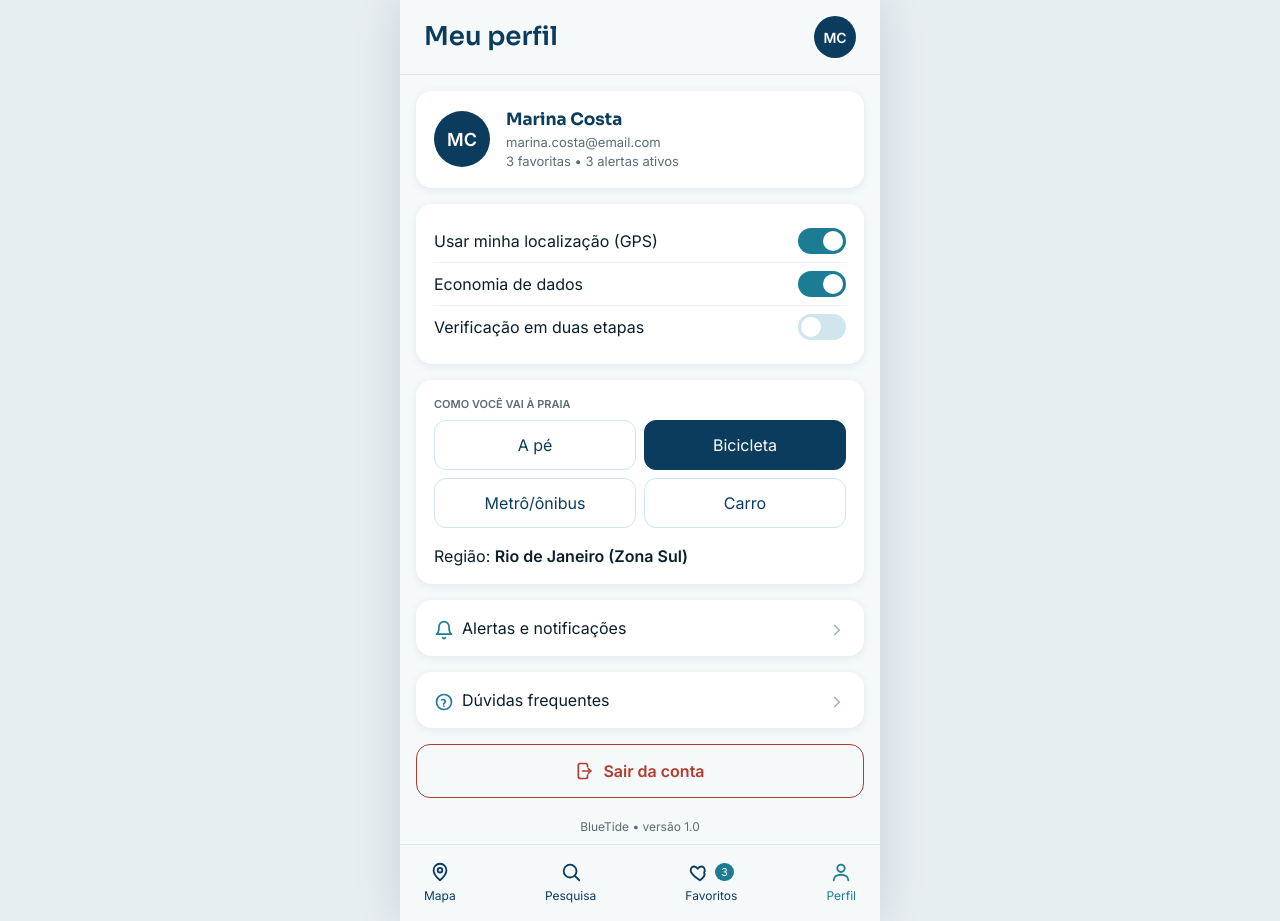
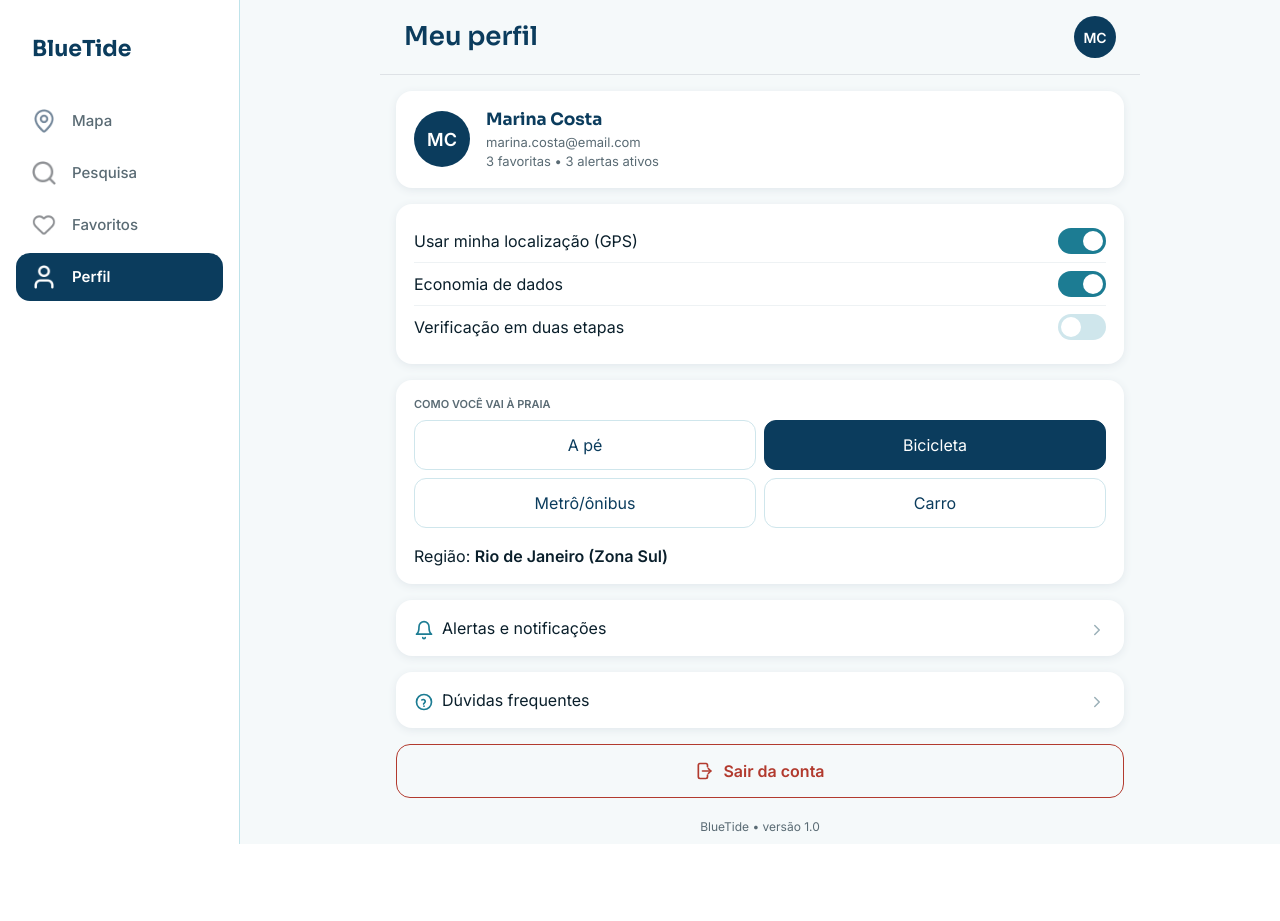
Before and after one commit to vitorllr/INF1039-2026.2-Team-4, a Django app: page /perfil/ in a window 1280 px wide. After the commit the page ends 844 px from the top, so only its background shows below. Run offline with Django 5.2, Linux system fonts and the light colour scheme.

Commit message:
deixei a tela de perfil responsiva com o media query

```diff
--- a/Sprint-5/bluetide/bluetideapp/static/css/perfil.css
+++ b/Sprint-5/bluetide/bluetideapp/static/css/perfil.css
@@ -3,6 +3,11 @@ body {
     font-family: "Inter", sans-serif;
     color: #0A1F2B;
     background-color: #E7EEF1;
+    display: flex;
+    height: 100vh;
+    height: 100dvh;
+    margin: 0;
+    overflow: hidden;
 }
 
 h1,h2,h3 {
@@ -16,13 +21,17 @@ a {
 }
 
 .celular {
+    flex: 1;
+    min-width: 0;
+    overflow-y: auto;
+    background-color: #F5F9FA;
+}
+
+.celular > *:not(.topo-celular) {
     width: 100%;
-    max-width: 420px;
-    margin: 0 auto;
-    min-height: 100vh;
-    min-height: 100dvh;
-    background-color: #F5F9FA;
-    box-shadow: 0 0 40px #c7d2d8;
+    max-width: 760px;
+    margin-left: auto;
+    margin-right: auto;
 }
 
 .topo h1 {
@@ -135,30 +144,11 @@ a {
     color: #5A6B74;
 }
 
-.menu {
-    background-color: #F5F9FA;
-    border-top: 1px solid #DCE7EB;
-    padding-bottom: calc(1rem + env(safe-area-inset-bottom));
-}
 
-.item-menu {
-    color: #0B3C5D;
-    font-size: 12px;
-}
-
-.ativo {
-    color: #1C7C93;
-}
-
-.badge-nav {
-    background-color: #1C7C93;
-    color: #FFFFFF;
-    border-radius: 20px;
-    font-size: 11px;
-    padding: 1px 6px;
-}
 
 @media (max-width: 380px) {
+
+
     .topo h1 {
         font-size: 20px;
     }
@@ -176,24 +166,170 @@ a {
         font-size: 16px;
     }
 
-    .menu {
-        padding-left: 1rem !important;
-        padding-right: 1rem !important;
-    }
-}
 
-@media (max-width: 480px) {
-    .celular {
-        box-shadow: none;
-    }
+
 }
 
 @media (min-width: 768px) {
-    .celular {
-        max-width: 480px;
-    }
 
     .topo h1 {
         font-size: 26px;
     }
+
 }
+
+.sidemenu {
+    flex-shrink: 0;
+    width: 240px;
+    padding: 16px;
+    background-color: #FFFFFF;
+    border-right: 1px solid #BFE3EA;
+}
+
+.sidemenu-topo {
+    display: flex;
+    justify-content: space-between;
+    align-items: center;
+    padding: 16px;
+    margin-bottom: 16px;
+}
+
+.sidemenu-marca {
+    font-family: "Sora", sans-serif;
+    font-size: 22px;
+    font-weight: 700;
+    color: #0B3C5D;
+}
+
+.botao-fechar {
+    display: none;
+    padding: 4px;
+    background: none;
+    border: 0;
+    color: #0A1F2B;
+}
+
+.sidemenu-lista {
+    display: flex;
+    flex-direction: column;
+    gap: 4px;
+    margin: 0;
+    padding: 0;
+    list-style: none;
+}
+
+.sidemenu-link {
+    display: flex;
+    align-items: center;
+    gap: 16px;
+    padding: 12px 16px;
+    border-radius: 14px;
+    color: #5A6B74;
+    font-size: 15px;
+    font-weight: 500;
+}
+
+.sidemenu-link:hover {
+    background-color: #BFE3EA;
+    color: #0B3C5D;
+}
+
+.sidemenu-link img {
+    width: 24px;
+    height: 24px;
+    object-fit: contain;
+    opacity: 0.6;
+}
+
+.sidemenu-link.ativo {
+    background-color: #0B3C5D;
+    color: #FFFFFF;
+    font-weight: 600;
+}
+
+.sidemenu-link.ativo img {
+    filter: brightness(0) invert(1);
+    opacity: 1;
+}
+
+.fundo-escuro {
+    display: none;
+}
+
+.topo-celular {
+    display: none;
+}
+
+.botao-topo {
+    display: grid;
+    place-items: center;
+    width: 48px;
+    height: 48px;
+    padding: 0;
+    background-color: #FFFFFF;
+    border: 0;
+    border-radius: 14px;
+    box-shadow: 0 2px 10px rgba(11, 60, 93, 0.12);
+    color: #0B3C5D;
+}
+
+@media (max-width: 991.98px) {
+    .sidemenu {
+        position: fixed;
+        top: 0;
+        bottom: 0;
+        left: 0;
+        z-index: 1050;
+        width: 260px;
+        padding: 0;
+        border-right: 0;
+        transform: translateX(-100%);
+        transition: transform 0.3s ease;
+    }
+
+    .sidemenu-topo {
+        padding: 16px 20px;
+        margin-bottom: 0;
+        border-bottom: 1px solid #BFE3EA;
+    }
+
+    .botao-fechar {
+        display: block;
+    }
+
+    .sidemenu-lista {
+        padding: 16px;
+    }
+
+    .menu-aberto .sidemenu {
+        transform: translateX(0);
+        box-shadow: 0 0 30px rgba(10, 31, 43, 0.2);
+    }
+
+    .menu-aberto .fundo-escuro {
+        display: block;
+        position: fixed;
+        inset: 0;
+        z-index: 1040;
+        background-color: rgba(10, 31, 43, 0.5);
+    }
+
+    .topo-celular {
+        display: flex;
+        align-items: center;
+        gap: 16px;
+        position: sticky;
+        top: 0;
+        z-index: 10;
+        padding: 16px;
+        background-color: #FFFFFF;
+        border-bottom: 1px solid #BFE3EA;
+    }
+}
+
+@media (max-width: 575.98px) {
+    .topo {
+        padding-left: 16px !important;
+        padding-right: 16px !important;
+    }
+}
--- a/Sprint-5/bluetide/bluetideapp/templates/perfil.html
+++ b/Sprint-5/bluetide/bluetideapp/templates/perfil.html
@@ -12,8 +12,55 @@
 </head>
 
 <body>
+    <nav class="sidemenu" aria-label="Menu principal">
+        <div class="sidemenu-topo">
+            <a href="{% url 'mapa_web' %}" class="sidemenu-marca">BlueTide</a>
+            <button type="button" class="botao-fechar" onclick="fecharMenu()" aria-label="Fechar menu">
+                <svg width="22" height="22" viewBox="0 0 24 24" fill="none" stroke="currentColor" stroke-width="2" stroke-linecap="round">
+                    <path d="M6 6l12 12M18 6L6 18" />
+                </svg>
+            </button>
+        </div>
+        <ul class="sidemenu-lista">
+            <li>
+                <a href="{% url 'mapa_web' %}" class="sidemenu-link">
+                    <img src="{% static 'imagens/icone-local.png' %}" alt="">
+                    Mapa
+                </a>
+            </li>
+            <li>
+                <a href="{% url 'pesquisa' %}" class="sidemenu-link">
+                    <img src="{% static 'imagens/icone-busca.png' %}" alt="">
+                    Pesquisa
+                </a>
+            </li>
+            <li>
+                <a href="{% url 'favoritos' %}" class="sidemenu-link">
+                    <img src="{% static 'imagens/icone-favoritos.png' %}" alt="">
+                    Favoritos
+                </a>
+            </li>
+            <li>
+                <a href="{% url 'perfil' %}" class="sidemenu-link ativo" aria-current="page">
+                    <img src="{% static 'imagens/icone-usuario.png' %}" alt="">
+                    Perfil
+                </a>
+            </li>
+        </ul>
+    </nav>
+
+    <div class="fundo-escuro" onclick="fecharMenu()"></div>
 
     <div class="celular d-flex flex-column">
+
+        <header class="topo-celular">
+            <button type="button" class="botao-topo" onclick="abrirMenu()" aria-label="Abrir menu">
+                <svg width="24" height="24" viewBox="0 0 24 24" fill="none" stroke="currentColor" stroke-width="2" stroke-linecap="round">
+                    <path d="M4 7h16M4 12h16M4 17h16" />
+                </svg>
+            </button>
+            <span class="sidemenu-marca">BlueTide</span>
+        </header>
 
         <header class="topo d-flex justify-content-between align-items-center px-4 py-3 border-bottom">
             <h1 class="m-0">Meu perfil</h1>
@@ -125,40 +172,19 @@
 
         </div>
 
-        <nav class="menu d-flex justify-content-between px-4 py-3 mt-auto">
-            <div class="item-menu d-flex flex-column align-items-center gap-1">
-                <svg width="22" height="22" viewBox="0 0 24 24" fill="none" stroke="currentColor" stroke-width="2" stroke-linecap="round" stroke-linejoin="round">
-                    <path d="M12 21s7-6 7-11a7 7 0 0 0-14 0c0 5 7 11 7 11z"></path>
-                    <circle cx="12" cy="10" r="2.5"></circle>
-                </svg>
-                <span>Mapa</span>
-            </div>
-            <div class="item-menu d-flex flex-column align-items-center gap-1">
-                <svg width="22" height="22" viewBox="0 0 24 24" fill="none" stroke="currentColor" stroke-width="2" stroke-linecap="round" stroke-linejoin="round">
-                    <circle cx="11" cy="11" r="7"></circle>
-                    <line x1="21" y1="21" x2="16.5" y2="16.5"></line>
-                </svg>
-                <span>Pesquisa</span>
-            </div>
-            <div class="item-menu d-flex flex-column align-items-center gap-1">
-                <span class="d-flex align-items-center gap-1">
-                    <svg width="22" height="22" viewBox="0 0 24 24" fill="none" stroke="currentColor" stroke-width="2" stroke-linecap="round" stroke-linejoin="round">
-                        <path d="M12 21s-7-4.5-9.5-8.5C1 10 2 6.5 5 6c2-.3 3.5 1 4.5 2.5C10.5 7 12 5.7 14 6c3 .5 4 4 2.5 6.5C19 16.5 12 21 12 21z"></path>
-                    </svg>
-                    <span class="badge-nav">3</span>
-                </span>
-                <span>Favoritos</span>
-            </div>
-            <div class="item-menu ativo d-flex flex-column align-items-center gap-1">
-                <svg width="22" height="22" viewBox="0 0 24 24" fill="none" stroke="currentColor" stroke-width="2" stroke-linecap="round" stroke-linejoin="round">
-                    <circle cx="12" cy="8" r="4"></circle>
-                    <path d="M4 21c0-4 4-6 8-6s8 2 8 6"></path>
-                </svg>
-                <span>Perfil</span>
-            </div>
-        </nav>
+
 
     </div>
+
+    <script>
+        function abrirMenu() {
+            document.body.classList.add("menu-aberto");
+        }
+
+        function fecharMenu() {
+            document.body.classList.remove("menu-aberto");
+        }
+    </script>
 </body>
 
 </html>
```
